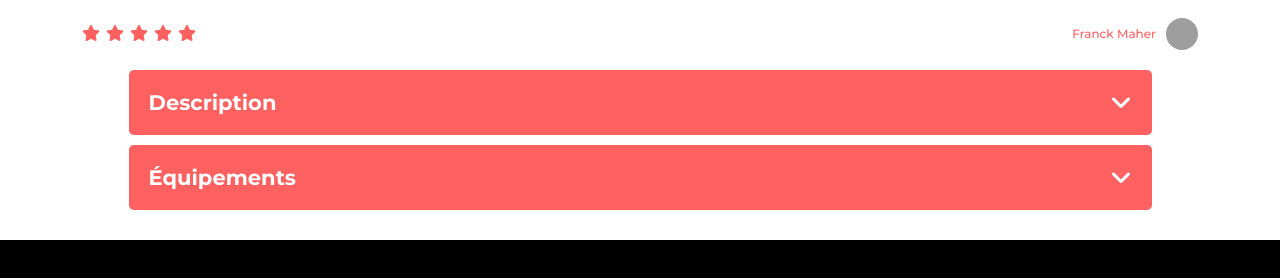
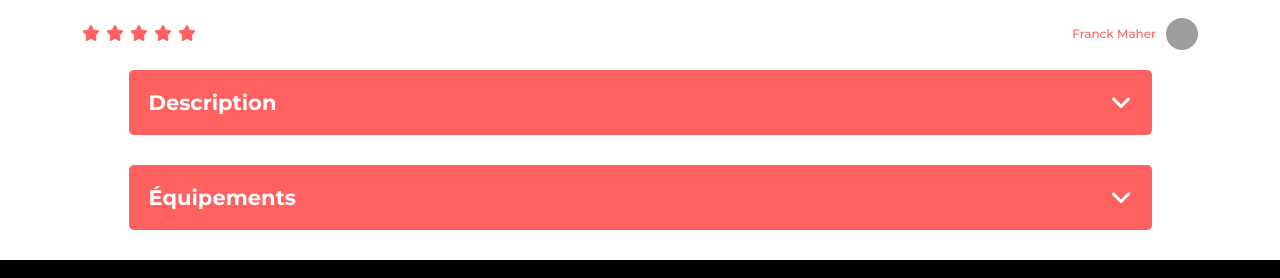
Before and after one commit to Enzofrnds/Kasa, a React (Vite) app: page /Logement/0979876d in a window 1280 px wide. Shown: the part 522-800 px from the top of the page. Built offline with nearby package versions, Linux system fonts and the light colour scheme; grey boxes are pictures that could not be loaded.

Commit message:
fix: espacement entre les accordéon des pages logement

```diff
--- a/src/pages/Logement/Logement.css
+++ b/src/pages/Logement/Logement.css
@@ -119,4 +119,5 @@
   display: flex;
   flex-direction: column;
   margin: 0;
+  gap: 20px;
 }/*# sourceMappingURL=Logement.css.map */
--- a/src/pages/Logement/Logement.scss
+++ b/src/pages/Logement/Logement.scss
@@ -118,4 +118,5 @@
     display: flex;
     flex-direction: column;
     margin: 0;
+    gap: 20px;
 }
```
Also changed, not shown: 1 other file (tests, documents, lock files or other folders).
